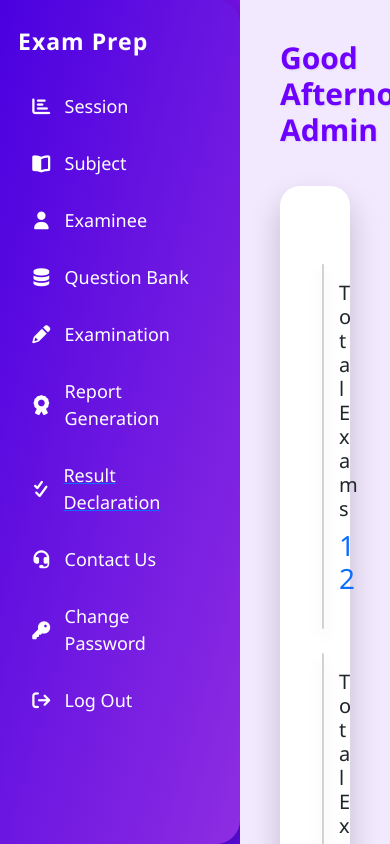
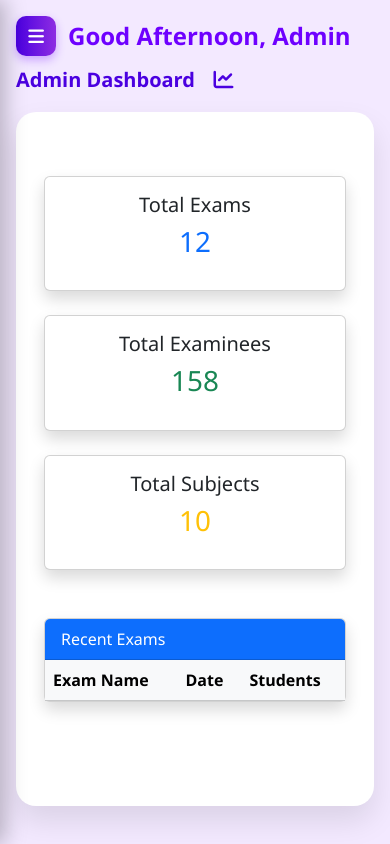
Before and after one commit to rafey155/examPrep, a React (Vite) app in the folder client/: page /admin in a window 390 px wide. Built offline with nearby package versions, Linux system fonts and the light colour scheme; sample sign-in values are in the browser's storage.

Commit message:
feat: implement admin dashboard and user authentication pages with responsive layouts

```diff
--- a/client/src/pages/admin/AdminLogin.jsx
+++ b/client/src/pages/admin/AdminLogin.jsx
@@ -1,9 +1,18 @@
-import React, { useState } from 'react';
+import React, { useState, useEffect } from 'react';
 import axios from 'axios';
 import { Link } from 'react-router';
 
 const AdminLogin = () => {
   const [form, setForm] = useState({ email: '', password: '' });
+  const [windowWidth, setWindowWidth] = useState(window.innerWidth);
+
+  useEffect(() => {
+    const handleResize = () => setWindowWidth(window.innerWidth);
+    window.addEventListener('resize', handleResize);
+    return () => window.removeEventListener('resize', handleResize);
+  }, []);
+
+  const isMobile = windowWidth < 768;
 
   const handleChange = (e) => {
     const { name, value } = e.target;
@@ -24,27 +33,31 @@ const AdminLogin = () => {
 
   const styles = {
     page: {
-      height: '100vh',
+      minHeight: '100vh',
       display: 'flex',
       justifyContent: 'center',
       alignItems: 'center',
       background: 'linear-gradient(135deg, #6e00ff, #8e2de2, #4a00e0)',
       fontFamily: 'Segoe UI, sans-serif',
+      padding: isMobile ? '16px' : '0',
     },
     card: {
-      width: '950px',
-      height: '580px',
+      width: '100%',
+      maxWidth: isMobile ? '450px' : '950px',
+      height: isMobile ? 'auto' : '580px',
       display: 'flex',
+      flexDirection: isMobile ? 'column' : 'row',
       borderRadius: '16px',
       overflow: 'hidden',
       boxShadow: '0 20px 50px rgba(0,0,0,0.3)',
       backgroundColor: '#fff',
+      padding: isMobile ? '24px 12px' : '0',
     },
     leftPanel: {
+      display: isMobile ? 'none' : 'flex',
       flex: 1,
       background: 'linear-gradient(135deg, #6e00ff, #8e2de2, #4a00e0)',
       color: '#fff',
-      display: 'flex',
       flexDirection: 'column',
       justifyContent: 'center',
       alignItems: 'center',
@@ -86,7 +99,7 @@ const AdminLogin = () => {
       display: 'flex',
       justifyContent: 'center',
       alignItems: 'center',
-      padding: '40px',
+      padding: isMobile ? '12px' : '40px',
     },
     formBox: {
       width: '100%',
--- a/client/src/pages/admin/Dashboard.jsx
+++ b/client/src/pages/admin/Dashboard.jsx
@@ -2,9 +2,15 @@ import React, { useState, useEffect } from 'react';
 import { Link, Outlet } from 'react-router';
 
 const Dashboard = () => {
-  const [collapsed, setCollapsed] = useState(false);
+  const [windowWidth, setWindowWidth] = useState(window.innerWidth);
+  const [mobileMenuOpen, setMobileMenuOpen] = useState(false);
+  const role = localStorage.getItem('role');
 
-  const role = localStorage.getItem('role');
+  useEffect(() => {
+    const handleResize = () => setWindowWidth(window.innerWidth);
+    window.addEventListener('resize', handleResize);
+    return () => window.removeEventListener('resize', handleResize);
+  }, []);
 
   useEffect(() => {
     if (role !== 'admin') {
@@ -12,6 +18,7 @@ const Dashboard = () => {
     }
   }, [role]);
 
+  const isMobile = windowWidth < 768;
   const email = localStorage.getItem('email');
 
   const getGreeting = () => {
@@ -26,19 +33,28 @@ const Dashboard = () => {
       display: 'flex',
       height: '100vh',
       fontFamily: 'Segoe UI, Inter, sans-serif',
-    background: 'linear-gradient(135deg, #6e00ff, #8e2de2, #4a00e0)', // vibrant purple theme
+      background: '#f3e9ff',
+      position: 'relative',
+      overflow: 'hidden',
     },
     sidebar: {
-    width: collapsed ? '80px' : '240px',
+      width: '240px',
+      position: isMobile ? 'fixed' : 'relative',
+      top: 0,
+      left: isMobile ? (mobileMenuOpen ? '0' : '-240px') : '0',
+      height: '100vh',
+      zIndex: 1100,
       background: 'linear-gradient(to bottom right, #4a00e0, #8e2de2)', // Rich purple gradient
       color: '#fff',
       padding: '24px 18px',
-    transition: 'width 0.3s',
-    borderTopRightRadius: '24px',
-    borderBottomRightRadius: '24px',
+      transition: 'left 0.3s ease-in-out',
+      borderTopRightRadius: isMobile ? '0px' : '24px',
+      borderBottomRightRadius: isMobile ? '0px' : '24px',
       boxShadow: '5px 0 20px rgba(0,0,0,0.25)',
       fontSize: '18px',
       fontWeight: '500',
+      display: 'flex',
+      flexDirection: 'column',
     },
     sidebarHeader: {
       fontSize: '23px',
@@ -46,11 +62,15 @@ const Dashboard = () => {
       marginBottom: '24px',
       color: '#ffffff',
       letterSpacing: '1px',
+      display: 'flex',
+      justifyContent: 'space-between',
+      alignItems: 'center',
     },
     navLinks: {
       listStyle: 'none',
       padding: 0,
       marginTop: '10px',
+      flex: 1,
     },
     navItem: {
       display: 'flex',
@@ -74,82 +94,92 @@ const Dashboard = () => {
     },
     main: {
       flex: 1,
-    padding: '40px',
+      padding: isMobile ? '16px' : '40px',
       backgroundColor: '#f3e9ff', // Light lavender background
       overflow: 'auto',
-  },
-  topbar: {
+      height: '100vh',
       display: 'flex',
-    justifyContent: 'space-between',
-    alignItems: 'center',
-    marginBottom: '30px',
-  },
-  greeting: {
-    fontSize: '30px',
-    fontWeight: '700',
-    color: '#6e00ff',
-    textShadow: '1px 1px 2px rgba(0,0,0,0.1)',
-  },
-  heading: {
-    fontSize: '30px',
-    fontWeight: '600',
-    color: '#4a00e0',
-    display: 'flex',
-    alignItems: 'center',
-    gap: '10px',
+      flexDirection: 'column',
     },
     content: {
       backgroundColor: '#ffffff',
-    padding: '30px',
+      padding: isMobile ? '16px' : '30px',
       borderRadius: '20px',
-    boxShadow: '0 15px 30px rgba(0,0,0,0.2)',
-    height: '200%',
+      boxShadow: '0 15px 30px rgba(0,0,0,0.1)',
+      minHeight: 'calc(100vh - 150px)',
     },
   };
 
   return (
     <div style={styles.container}>
+      {/* Mobile Overlay */}
+      {isMobile && mobileMenuOpen && (
+        <div
+          onClick={() => setMobileMenuOpen(false)}
+          style={{
+            position: 'fixed',
+            top: 0,
+            left: 0,
+            right: 0,
+            bottom: 0,
+            backgroundColor: 'rgba(0,0,0,0.4)',
+            backdropFilter: 'blur(2px)',
+            zIndex: 1050,
+          }}
+        />
+      )}
+
       {/* Sidebar */}
       <div style={styles.sidebar}>
-        <div style={styles.sidebarHeader}>Exam Prep</div>
+        <div style={styles.sidebarHeader}>
+          <span>Exam Prep</span>
+          {isMobile && (
+            <button
+              onClick={() => setMobileMenuOpen(false)}
+              style={{ background: 'none', border: 'none', color: 'white', cursor: 'pointer', padding: '4px' }}
+            >
+              <i className="fa-solid fa-xmark"></i>
+            </button>
+          )}
+        </div>
         <ul style={styles.navLinks}>
-          <li style={styles.navItem}>
+          <li style={styles.navItem} onClick={() => isMobile && setMobileMenuOpen(false)}>
             <i className="fa-solid fa-chart-bar"></i>
             <Link to="/admin/session" style={styles.link}>Session</Link>
           </li>
-          <li style={styles.navItem}>
+          <li style={styles.navItem} onClick={() => isMobile && setMobileMenuOpen(false)}>
             <i className="fa-solid fa-book-open"></i>
             <Link to="/admin/subject" style={styles.link}>Subject</Link>
           </li>
-          <li style={styles.navItem}>
+          <li style={styles.navItem} onClick={() => isMobile && setMobileMenuOpen(false)}>
             <i className="fa-solid fa-user"></i>
             <Link to="/admin/examinee" style={styles.link}>Examinee</Link>
           </li>
-          <li style={styles.navItem}>
+          <li style={styles.navItem} onClick={() => isMobile && setMobileMenuOpen(false)}>
             <i className="fa-solid fa-database"></i>
             <Link to="/admin/questionbank" style={styles.link}>Question Bank</Link>
           </li>
-          <li style={styles.navItem}>
+          <li style={styles.navItem} onClick={() => isMobile && setMobileMenuOpen(false)}>
             <i className="fa-solid fa-pencil"></i>
             <Link to="/admin/examination" style={styles.link}>Examination</Link>
           </li>
-          <li style={styles.navItem}>
+          <li style={styles.navItem} onClick={() => isMobile && setMobileMenuOpen(false)}>
             <i className="fa-solid fa-award"></i>
             <Link to="/admin/report" style={styles.link}>Report Generation</Link>
           </li>
-          <li style={styles.navItem}>
+          <li style={styles.navItem} onClick={() => isMobile && setMobileMenuOpen(false)}>
             <i className="fa-solid fa-check-double"></i>
-            <Link to={"/admin/resultdec"}><span style={styles.link}>Result Declaration</span></Link>
+            <Link to={"/admin/resultdec"} style={styles.link}>Result Declaration</Link>
           </li>
-          <li style={styles.navItem}>
+          <li style={styles.navItem} onClick={() => isMobile && setMobileMenuOpen(false)}>
             <i className="fa-solid fa-headset"></i>
             <Link to="/admin/contact" style={styles.link}>Contact Us</Link>
           </li>
-          <li style={styles.navItem}>
+          <li style={styles.navItem} onClick={() => isMobile && setMobileMenuOpen(false)}>
             <i className="fa-solid fa-key"></i>
             <Link to="/admin/password" style={styles.link}>Change Password</Link>
           </li>
-          <li style={styles.navItem}>
+          <li style={styles.navItem} onClick={() => isMobile && setMobileMenuOpen(false)}>
             <i className="fa-solid fa-arrow-right-from-bracket"></i>
             <Link
               to="#"
@@ -168,12 +198,60 @@ const Dashboard = () => {
 
       {/* Main */}
       <div style={styles.main}>
-        <div style={styles.topbar}>
-          <h4 style={styles.greeting}>{getGreeting()}, Admin</h4>
-          <h2 style={styles.heading}>
+        {/* Topbar */}
+        <div style={{
+          display: 'flex',
+          flexDirection: isMobile ? 'column' : 'row',
+          justifyContent: 'space-between',
+          alignItems: isMobile ? 'flex-start' : 'center',
+          marginBottom: '20px',
+          gap: '12px',
+        }}>
+          <div style={{ display: 'flex', alignItems: 'center', gap: '12px', width: '100%' }}>
+            {isMobile && (
+              <button
+                onClick={() => setMobileMenuOpen(true)}
+                style={{
+                  background: 'linear-gradient(to right, #4a00e0, #8e2de2)',
+                  color: '#fff',
+                  border: 'none',
+                  borderRadius: '10px',
+                  width: '40px',
+                  height: '40px',
+                  display: 'flex',
+                  alignItems: 'center',
+                  justifyContent: 'center',
+                  cursor: 'pointer',
+                  boxShadow: '0 4px 10px rgba(110,0,255,0.3)',
+                }}
+              >
+                <i className="fa-solid fa-bars" style={{ fontSize: '18px' }}></i>
+              </button>
+            )}
+            <h4 style={{
+              fontSize: isMobile ? '24px' : '35px',
+              fontWeight: '700',
+              color: '#6e00ff',
+              margin: 0,
+              flex: 1
+            }}>
+              {getGreeting()}, Admin
+            </h4>
+          </div>
+
+          <h2 style={{
+            fontSize: isMobile ? '20px' : '30px',
+            fontWeight: '600',
+            color: '#4a00e0',
+            margin: 0,
+            display: 'flex',
+            alignItems: 'center',
+            gap: '8px'
+          }}>
             Admin Dashboard <i className="fa-solid fa-chart-line ms-2"></i>
           </h2>
         </div>
+
         <div style={styles.content}>
           <Outlet />
         </div>
--- a/client/src/pages/user/Login.jsx
+++ b/client/src/pages/user/Login.jsx
@@ -1,10 +1,19 @@
-import React, { useState } from 'react';
+import React, { useState, useEffect } from 'react';
 import axios from 'axios';
 import { Link } from 'react-router';
 import img from "../../assets/images/imagelogo.jpg";
 
 const Login = () => {
   const [data, setData] = useState({ email: '', password: '' });
+  const [windowWidth, setWindowWidth] = useState(window.innerWidth);
+
+  useEffect(() => {
+    const handleResize = () => setWindowWidth(window.innerWidth);
+    window.addEventListener('resize', handleResize);
+    return () => window.removeEventListener('resize', handleResize);
+  }, []);
+
+  const isMobile = windowWidth < 768;
 
   const handleChange = (e) => {
     const { name, value } = e.target;
@@ -24,27 +33,31 @@ const Login = () => {
 
   const styles = {
     page: {
-      height: '100vh',
+      minHeight: '100vh',
       display: 'flex',
       justifyContent: 'center',
       alignItems: 'center',
       background: 'linear-gradient(135deg, #6e00ff, #8e2de2, #4a00e0)',
       fontFamily: 'Segoe UI, sans-serif',
+      padding: isMobile ? '16px' : '0',
     },
     card: {
-      width: '950px',
-      height: '580px',
+      width: '100%',
+      maxWidth: isMobile ? '450px' : '950px',
+      height: isMobile ? 'auto' : '580px',
       display: 'flex',
+      flexDirection: isMobile ? 'column' : 'row',
       borderRadius: '16px',
       overflow: 'hidden',
       boxShadow: '0 20px 50px rgba(0,0,0,0.3)',
       backgroundColor: '#fff',
+      padding: isMobile ? '24px 12px' : '0',
     },
     leftPanel: {
+      display: isMobile ? 'none' : 'flex',
       flex: 1,
       background: 'linear-gradient(135deg, #6e00ff, #8e2de2, #4a00e0)',
       color: '#fff',
-      display: 'flex',
       flexDirection: 'column',
       justifyContent: 'center',
       alignItems: 'center',
@@ -75,7 +88,7 @@ const Login = () => {
       display: 'flex',
       justifyContent: 'center',
       alignItems: 'center',
-      padding: '40px',
+      padding: isMobile ? '12px' : '40px',
     },
     formBox: {
       width: '100%',
@@ -215,10 +228,6 @@ const Login = () => {
               <Link to="/registration" style={styles.link}>Sign up</Link>
             </div>
 
-            <div style={{...styles.createAccount, marginTop: '15px'}}>
-              Are you an Admin?
-              <Link to="/adlogin" style={styles.link}>Admin Login</Link>
-            </div>
           </form>
         </div>
       </div>
--- a/client/src/pages/user/UserDashboard.jsx
+++ b/client/src/pages/user/UserDashboard.jsx
@@ -2,8 +2,15 @@ import React, { useState, useEffect } from 'react';
 import { Link, Outlet } from 'react-router';
 
 const UserDashboard = () => {
-  const [collapsed, setCollapsed] = useState(false);
+  const [windowWidth, setWindowWidth] = useState(window.innerWidth);
+  const [mobileMenuOpen, setMobileMenuOpen] = useState(false);
   const role = localStorage.getItem('userRole');
+
+  useEffect(() => {
+    const handleResize = () => setWindowWidth(window.innerWidth);
+    window.addEventListener('resize', handleResize);
+    return () => window.removeEventListener('resize', handleResize);
+  }, []);
 
   useEffect(() => {
     if (role !== 'user') {
@@ -11,6 +18,7 @@ const UserDashboard = () => {
     }
   }, [role]);
 
+  const isMobile = windowWidth < 768;
   const email = localStorage.getItem('userEmail');
 
   const getGreeting = () => {
@@ -25,19 +33,28 @@ const UserDashboard = () => {
       display: 'flex',
       height: '100vh',
       fontFamily: 'Segoe UI, Inter, sans-serif',
-    background: 'linear-gradient(135deg, #6e00ff, #8e2de2, #4a00e0)', // vibrant purple theme
+      background: '#f3e9ff',
+      position: 'relative',
+      overflow: 'hidden',
     },
     sidebar: {
-    width: collapsed ? '80px' : '240px',
+      width: '240px',
+      position: isMobile ? 'fixed' : 'relative',
+      top: 0,
+      left: isMobile ? (mobileMenuOpen ? '0' : '-240px') : '0',
+      height: '100vh',
+      zIndex: 1100,
       background: 'linear-gradient(to bottom right, #4a00e0, #8e2de2)', // Rich purple gradient
       color: '#fff',
       padding: '24px 18px',
-    transition: 'width 0.3s',
-    borderTopRightRadius: '24px',
-    borderBottomRightRadius: '24px',
+      transition: 'left 0.3s ease-in-out',
+      borderTopRightRadius: isMobile ? '0px' : '24px',
+      borderBottomRightRadius: isMobile ? '0px' : '24px',
       boxShadow: '5px 0 20px rgba(0,0,0,0.25)',
       fontSize: '18px',
       fontWeight: '500',
+      display: 'flex',
+      flexDirection: 'column',
     },
     sidebarHeader: {
       fontSize: '24px',
@@ -45,11 +62,15 @@ const UserDashboard = () => {
       marginBottom: '24px',
       color: '#ffffff',
       letterSpacing: '1px',
+      display: 'flex',
+      justifyContent: 'space-between',
+      alignItems: 'center',
     },
     navLinks: {
       listStyle: 'none',
       padding: 0,
       marginTop: '10px',
+      flex: 1,
     },
     navItem: {
       display: 'flex',
@@ -73,67 +94,76 @@ const UserDashboard = () => {
     },
     main: {
       flex: 1,
-    padding: '40px',
+      padding: isMobile ? '16px' : '40px',
       backgroundColor: '#f3e9ff', // Light lavender background
       overflow: 'auto',
-  },
-  topbar: {
+      height: '100vh',
       display: 'flex',
-    justifyContent: 'space-between',
-    alignItems: 'center',
-    marginBottom: '30px',
-  },
-  greeting: {
-    fontSize: '35px',
-    fontWeight: '700',
-    color: '#6e00ff',
-    textShadow: '1px 1px 2px rgba(0,0,0,0.1)',
-  },
-  heading: {
-    fontSize: '30px',
-    fontWeight: '600',
-    color: '#4a00e0',
-    display: 'flex',
-    alignItems: 'center',
-    gap: '10px',
+      flexDirection: 'column',
     },
     content: {
       backgroundColor: '#ffffff',
-    padding: '30px',
+      padding: isMobile ? '16px' : '30px',
       borderRadius: '20px',
-    boxShadow: '0 15px 30px rgba(0,0,0,0.2)',
-    height: '200%',
+      boxShadow: '0 15px 30px rgba(0,0,0,0.1)',
+      minHeight: 'calc(100vh - 150px)',
     },
   };
 
-
   return (
     <div style={styles.container}>
+      {/* Mobile Overlay */}
+      {isMobile && mobileMenuOpen && (
+        <div
+          onClick={() => setMobileMenuOpen(false)}
+          style={{
+            position: 'fixed',
+            top: 0,
+            left: 0,
+            right: 0,
+            bottom: 0,
+            backgroundColor: 'rgba(0,0,0,0.4)',
+            backdropFilter: 'blur(2px)',
+            zIndex: 1050,
+          }}
+        />
+      )}
+
       {/* Sidebar */}
       <div style={styles.sidebar}>
-        <div style={styles.sidebarHeader}>Exam Prep</div>
+        <div style={styles.sidebarHeader}>
+          <span>Exam Prep</span>
+          {isMobile && (
+            <button
+              onClick={() => setMobileMenuOpen(false)}
+              style={{ background: 'none', border: 'none', color: 'white', cursor: 'pointer', padding: '4px' }}
+            >
+              <i className="fa-solid fa-xmark"></i>
+            </button>
+          )}
+        </div>
         <ul style={styles.navLinks}>
-          <li style={styles.navItem}>
+          <li style={styles.navItem} onClick={() => isMobile && setMobileMenuOpen(false)}>
             <i className="fa-solid fa-chart-bar"></i>
             <Link to="/user/profile" style={styles.link}>Profile</Link>
           </li>
-          <li style={styles.navItem}>
+          <li style={styles.navItem} onClick={() => isMobile && setMobileMenuOpen(false)}>
             <i className="fa-solid fa-book-open"></i>
             <Link to="/user/myexam" style={styles.link}>My Exam</Link>
           </li>
-          <li style={styles.navItem}>
+          <li style={styles.navItem} onClick={() => isMobile && setMobileMenuOpen(false)}>
             <i className="fa-solid fa-award"></i>
             <Link to="/user/result" style={styles.link}>Result</Link>
           </li>
-          <li style={styles.navItem}>
+          <li style={styles.navItem} onClick={() => isMobile && setMobileMenuOpen(false)}>
             <i className="fa-solid fa-calendar-days"></i>
             <Link to="/user/pass" style={styles.link}>Change Password</Link>
           </li>
-          <li style={styles.navItem}>
+          <li style={styles.navItem} onClick={() => isMobile && setMobileMenuOpen(false)}>
             <i className="fa-solid fa-headset"></i>
             <Link to="/user/contactus" style={styles.link}>Contact Us</Link>
           </li>
-          <li style={styles.navItem}>
+          <li style={styles.navItem} onClick={() => isMobile && setMobileMenuOpen(false)}>
             <i className="fa-solid fa-arrow-right-from-bracket"></i>
             <Link
               to="#"
@@ -152,12 +182,60 @@ const UserDashboard = () => {
 
       {/* Main content */}
       <div style={styles.main}>
-        <div style={styles.topbar}>
-          <h4 style={styles.greeting}>{getGreeting()}, Examinee</h4>
-          <h2 style={styles.heading}>
-            User Dashboard <i className="fa-solid fa-users fs-3"></i>
+        {/* Topbar */}
+        <div style={{
+          display: 'flex',
+          flexDirection: isMobile ? 'column' : 'row',
+          justifyContent: 'space-between',
+          alignItems: isMobile ? 'flex-start' : 'center',
+          marginBottom: '20px',
+          gap: '12px',
+        }}>
+          <div style={{ display: 'flex', alignItems: 'center', gap: '12px', width: '100%' }}>
+            {isMobile && (
+              <button
+                onClick={() => setMobileMenuOpen(true)}
+                style={{
+                  background: 'linear-gradient(to right, #4a00e0, #8e2de2)',
+                  color: '#fff',
+                  border: 'none',
+                  borderRadius: '10px',
+                  width: '40px',
+                  height: '40px',
+                  display: 'flex',
+                  alignItems: 'center',
+                  justifyContent: 'center',
+                  cursor: 'pointer',
+                  boxShadow: '0 4px 10px rgba(110,0,255,0.3)',
+                }}
+              >
+                <i className="fa-solid fa-bars" style={{ fontSize: '18px' }}></i>
+              </button>
+            )}
+            <h4 style={{
+              fontSize: isMobile ? '24px' : '35px',
+              fontWeight: '700',
+              color: '#6e00ff',
+              margin: 0,
+              flex: 1
+            }}>
+              {getGreeting()}, Examinee
+            </h4>
+          </div>
+
+          <h2 style={{
+            fontSize: isMobile ? '20px' : '30px',
+            fontWeight: '600',
+            color: '#4a00e0',
+            margin: 0,
+            display: 'flex',
+            alignItems: 'center',
+            gap: '8px'
+          }}>
+            User Dashboard <i className="fa-solid fa-users fs-4"></i>
           </h2>
         </div>
+
         <div style={styles.content}>
           <Outlet />
         </div>
```
Lines whose indentation alone changed are shown as unchanged.
